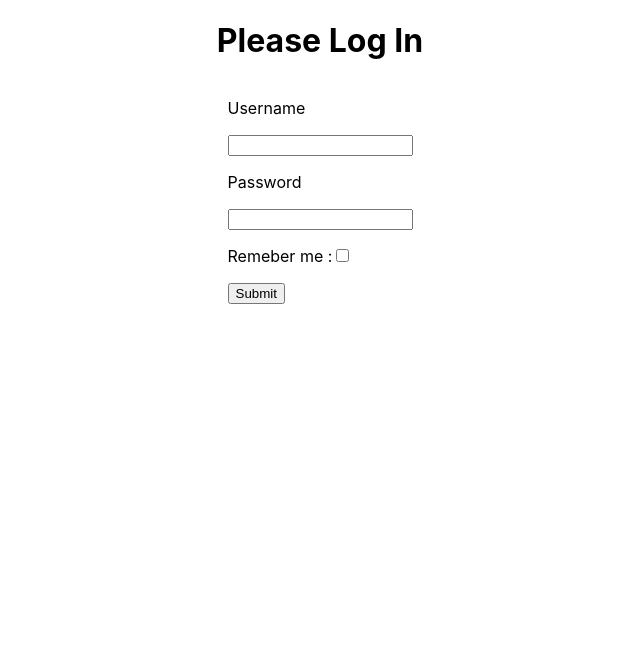
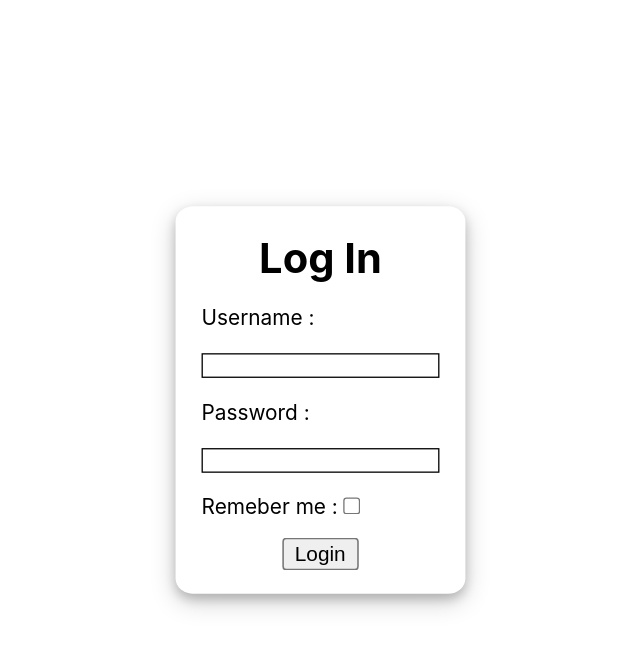
Before and after one commit to toihirhalim/Espace-de-partage-de-documents-numeriques, a React (Create React App) app in the folder frontend-epdn/: page / in a window 1280 px wide. Shown: the top 648 px of the page, without its empty margins (320-960 px from the left). Built offline with nearby package versions, Linux system fonts and the light colour scheme.

Commit message:
update login design

```diff
--- a/frontend-epdn/src/components/auth/login.css
+++ b/frontend-epdn/src/components/auth/login.css
@@ -1,9 +1,41 @@
 .login-wrapper {
     display: flex;
-    flex-direction: column;
+    justify-content: center;
     align-items: center;
+    height: 100vh;
+}
+
+.container {
+    padding: 20px;
+    border-radius: 6%/4%;
+    box-shadow: 0 4px 8px 0 rgba(0, 0, 0, 0.2), 0 6px 20px 0 rgba(0, 0, 0, 0.19);
+    transform: scale(1.3);
+}
+
+.title {
+    margin: 0;
+    padding: 0;
+    text-align: center;
+}
+
+.inputs{
+    border: black solid 1px;
+}
+
+.button {
+    transform: scale(1.2);
+}
+
+.button-container {
+    display: flex;
+    justify-content: center;
 }
 
 .error {
     color: red;
+    font-size: 12px;
 }
+
+.error-container {
+    width: 180px;
+}
--- a/frontend-epdn/src/components/auth/login.js
+++ b/frontend-epdn/src/components/auth/login.js
@@ -28,7 +28,7 @@ export default function Login({ setToken }) {
             }
             setToken(token);
         } else {
-            setError("Username or Password is invalid, Please verify information before submition.");
+            setError("Username or Password is invalid !");
         }
 
     }
@@ -44,15 +44,16 @@ export default function Login({ setToken }) {
 
     return (
         <div className="login-wrapper">
-            <h1>Please Log In</h1>
+            <div className="container">
+                <h1 className="title">Log In</h1>
                 <form onSubmit={handleSubmit}>
                     <label>
-                    <p>Username</p>
-                    <input type="text" value={username} onChange={e => setUserName(e.target.value)} required />
+                        <p>Username :</p>
+                        <input type="text" className="inputs" value={username} onChange={e => setUserName(e.target.value)} required />
                     </label>
                     <label>
-                    <p>Password</p>
-                    <input type="password" value={password} onChange={e => setPassword(e.target.value)} required />
+                        <p>Password :</p>
+                        <input type="password" className="inputs" value={password} onChange={e => setPassword(e.target.value)} required />
                     </label>
                     <div>
                         <label>
@@ -62,12 +63,18 @@ export default function Login({ setToken }) {
                             </p>
                         </label>
                     </div>
-                <div>
-                    <button type="submit">Submit</button>
+                    <div className="button-container">
+                        <button className="button" type="submit">Login</button>
                     </div>
                 </form>
-            <div>
+
+                {
+                    error &&
+                    <div className="error-container">
                         <p className="error">{error}</p>
+                    </div>
+                }
+
             </div>
         </div>
     )
```
Lines whose indentation alone changed are shown as unchanged.
